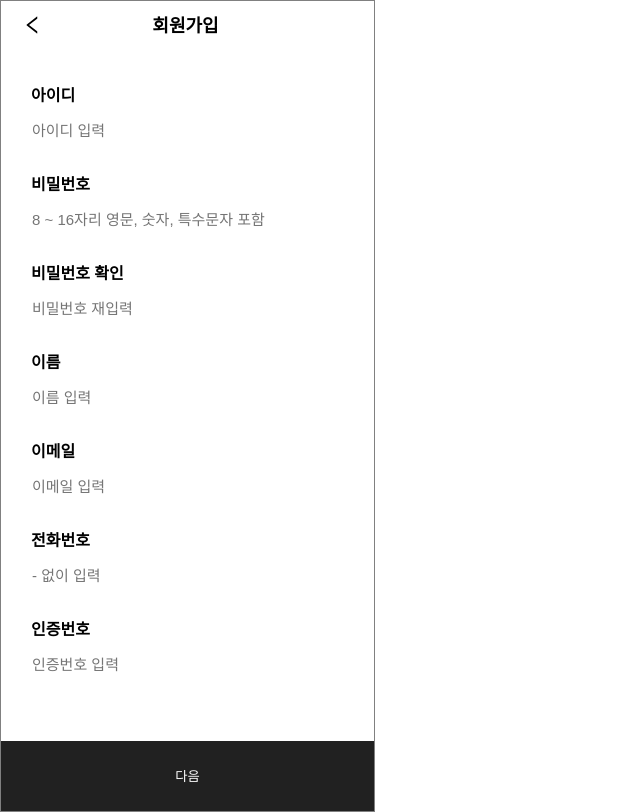
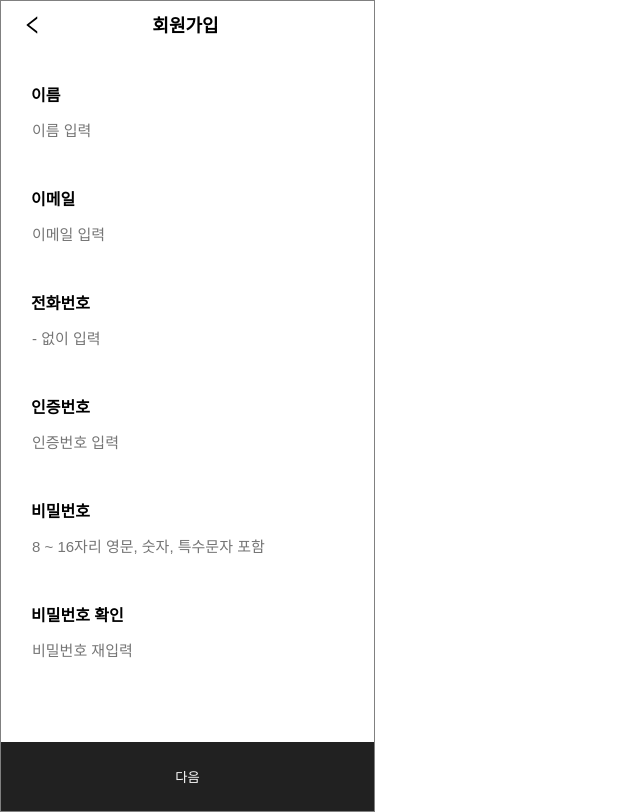
Before and after one commit to dudgns2947/Sports-IT-Next, a Next.js app: page /auth/signup in a window 1280 px wide. Shown: the whole page, without its empty margins (0-640 px from the left). Built offline with nearby package versions, Linux system fonts and the light colour scheme.

Commit message:
[Test] Login and signup test completed

```diff
--- a/src/api/account/accountApi.ts
+++ b/src/api/account/accountApi.ts
@@ -7,24 +7,32 @@ import { baseApi } from "../utils/instance";
 const SIGNUP_URI = "signup";
 const LOGIN_URI = "authenticate";
 
-export const loginPost = async (loginProps: ILoginProps) => {
-  const { data } = await baseApi.post(LOGIN_URI, {
+export const loginPost = (loginProps: ILoginProps) =>
+  baseApi.post(LOGIN_URI, {
     loginId: loginProps.loginId,
     pw: loginProps.pw,
   });
-  return data;
-};
 
-export const signupPost = async (signupProps: ISignupProps) => {
-  const { data } = await baseApi.post(SIGNUP_URI, {
-    loginId: signupProps.loginId,
+export const signupPost = (signupProps: ISignupProps) =>
+  baseApi.post(SIGNUP_URI, {
+    email: signupProps.email,
     pw: signupProps.pw,
     name: signupProps.name,
     memberType: signupProps.memberType,
-    email: signupProps.email,
     phone: signupProps.phone,
     activated: signupProps.activated,
   });
 
-  return data;
-};
+// export const signupPost = async (signupProps: ISignupProps) => {
+//   const { data } = await baseApi.post(SIGNUP_URI, {
+//     loginId: signupProps.loginId,
+//     pw: signupProps.pw,
+//     name: signupProps.name,
+//     memberType: signupProps.memberType,
+//     email: signupProps.email,
+//     phone: signupProps.phone,
+//     activated: signupProps.activated,
+//   });
+
+//   return data;
+// };
--- /dev/null
+++ b/src/atoms/tokenAtom.ts
@@ -0,0 +1,6 @@
+import { atom } from "recoil";
+
+export const userTokenAtom = atom<null | string>({
+  key: "userToken",
+  default: null,
+});
--- a/src/pages/auth/signup.styles.ts
+++ b/src/pages/auth/signup.styles.ts
@@ -15,7 +15,7 @@ export const InputArea = styled.div`
 export const Input = styled.div`
   display: flex;
   flex-direction: column;
-  margin-bottom: 30px;
+  margin-bottom: 45px;
 `;
 
 export const InputTitle = styled.h2`
--- a/src/pages/auth/signup.tsx
+++ b/src/pages/auth/signup.tsx
@@ -8,15 +8,15 @@ import React from "react";
 import * as S from "./signup.styles";
 import NavBar from "@component/components/navbar/NavBar";
 import { useForm } from "react-hook-form";
-import { ISignUpForm } from "@component/interfaces/accountInterface";
 import { useRecoilValue } from "recoil";
 import { roleAtom } from "@component/atoms/roleAtom";
 import { useRouter } from "next/router";
 import { useMutation } from "react-query";
 import { signupPost } from "@component/api/account/accountApi";
+import { ISignupForm } from "@component/interfaces/accountInterface";
 
 const signup = () => {
-  const { register, handleSubmit, formState } = useForm<ISignUpForm>();
+  const { register, handleSubmit, formState } = useForm<ISignupForm>();
   const role = useRecoilValue(roleAtom);
   const router = useRouter();
 
@@ -28,34 +28,30 @@ const signup = () => {
     onError: (res) => console.log("Error !!", res),
   });
 
-  const onValid = (data: ISignUpForm) => {
-    // mutate({
-    //   loginId: data.id,
-    //   pw: data.password,
-    //   name: data.name,
-    //   memberType: role,
-    //   email: data.email,
-    //   phone: data.phoneNumber,
-    //   activated: 1,
-    // });
-    router.push("/auth/terms");
+  const onValid = (data: ISignupForm) => {
+    mutate({
+      email: data.email,
+      pw: data.pw,
+      name: data.name,
+      memberType: role,
+      phone: data.phone,
+      activated: 1,
+    });
   };
 
   const onInValid = () => {
-    if (formState.errors.id) {
-      alert(`${formState.errors?.id?.message}`);
-    } else if (formState.errors.password) {
-      alert(`${formState.errors?.password?.message}`);
-    } else if (formState.errors.passwordCheck) {
-      alert(`${formState.errors?.passwordCheck?.message}`);
-    } else if (formState.errors.name) {
+    if (formState.errors.name) {
       alert(`${formState.errors?.name?.message}`);
     } else if (formState.errors.email) {
       alert(`${formState.errors?.email?.message}`);
-    } else if (formState.errors.phoneNumber) {
-      alert(`${formState.errors?.phoneNumber?.message}`);
+    } else if (formState.errors.phone) {
+      alert(`${formState.errors?.phone?.message}`);
     } else if (formState.errors.authNumber) {
       alert(`${formState.errors?.authNumber?.message}`);
+    } else if (formState.errors.pw) {
+      alert(`${formState.errors?.pw?.message}`);
+    } else if (formState.errors.pwCheck) {
+      alert(`${formState.errors?.pwCheck?.message}`);
     }
   };
 
@@ -65,44 +61,6 @@ const signup = () => {
       <GoBackHeader title="회원가입" />
       <S.Form onSubmit={handleSubmit(onValid, onInValid)}>
         <S.InputArea>
-          <S.Input>
-            <S.InputTitle>아이디</S.InputTitle>
-            <S.InputContent
-              {...register("id", {
-                required: "아이디를 입력해주세요.",
-              })}
-              placeholder="아이디 입력"
-            ></S.InputContent>
-          </S.Input>
-          <S.Input>
-            <S.InputTitle>비밀번호</S.InputTitle>
-            <S.InputContent
-              {...register("password", {
-                required: "비밀번호를 입력해주세요.",
-                minLength: {
-                  value: 8,
-                  message: "비밀번호는 8자리 이상 입력해야 합니다.",
-                },
-                pattern: {
-                  value: /^(?=.*[a-zA-Z])(?=.*[!@#$%^*+=-])(?=.*[0-9]).{8,25}$/,
-                  message:
-                    "비밀번호는 영문, 숫자, 특수문자 포함한 8 ~ 16자리를 만족하여야 합니다.",
-                },
-              })}
-              placeholder="8 ~ 16자리 영문, 숫자, 특수문자 포함"
-              type="password"
-            ></S.InputContent>
-          </S.Input>
-          <S.Input>
-            <S.InputTitle>비밀번호 확인</S.InputTitle>
-            <S.InputContent
-              {...register("passwordCheck", {
-                required: "비밀번호 확인을 입력해주세요.",
-              })}
-              placeholder="비밀번호 재입력"
-              type="password"
-            ></S.InputContent>
-          </S.Input>
           <S.Input>
             <S.InputTitle>이름</S.InputTitle>
             <S.InputContent
@@ -129,7 +87,7 @@ const signup = () => {
           <S.Input>
             <S.InputTitle>전화번호</S.InputTitle>
             <S.InputContent
-              {...register("phoneNumber", {
+              {...register("phone", {
                 required: "전화번호를 입력해주세요.",
               })}
               placeholder="- 없이 입력"
@@ -144,8 +102,36 @@ const signup = () => {
               placeholder="인증번호 입력"
             ></S.InputContent>
           </S.Input>
+          <S.Input>
+            <S.InputTitle>비밀번호</S.InputTitle>
+            <S.InputContent
+              {...register("pw", {
+                required: "비밀번호를 입력해주세요.",
+                minLength: {
+                  value: 8,
+                  message: "비밀번호는 8자리 이상 입력해야 합니다.",
+                },
+                pattern: {
+                  value: /^(?=.*[a-zA-Z])(?=.*[!@#$%^*+=-])(?=.*[0-9]).{8,25}$/,
+                  message:
+                    "비밀번호는 영문, 숫자, 특수문자 포함한 8 ~ 16자리를 만족하여야 합니다.",
+                },
+              })}
+              placeholder="8 ~ 16자리 영문, 숫자, 특수문자 포함"
+              type="password"
+            ></S.InputContent>
+          </S.Input>
+          <S.Input>
+            <S.InputTitle>비밀번호 확인</S.InputTitle>
+            <S.InputContent
+              {...register("pwCheck", {
+                required: "비밀번호 확인을 입력해주세요.",
+              })}
+              placeholder="비밀번호 재입력"
+              type="password"
+            ></S.InputContent>
+          </S.Input>
         </S.InputArea>
-
         <NavBar active={true} />
       </S.Form>
     </PageWrapper>
```
Also changed, not shown: src/interfaces/accountInterface.ts (+5 -7 lines), src/pages/auth/login.tsx (+8 -5 lines).
